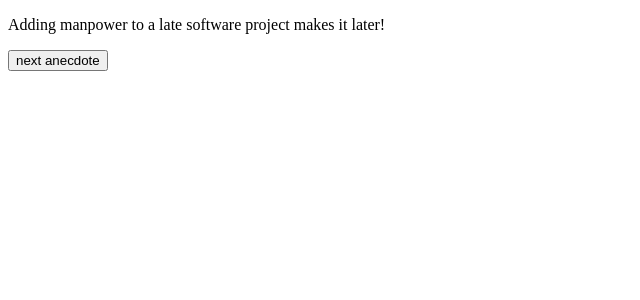
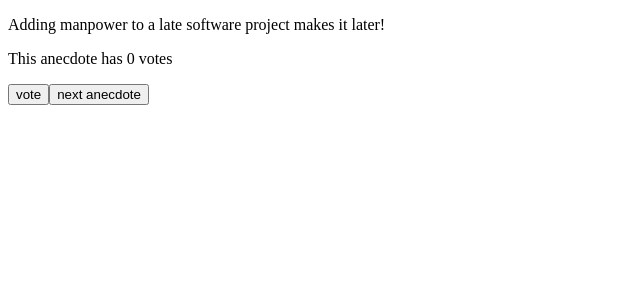
Before and after one commit to daxborde/fullstackopen, a React (Create React App) app in the folder part1/anecdotes/: page / in a window 1280 px wide. Shown: the top 300 px of the page, without its empty margins (0-640 px from the left). Built offline with nearby package versions, Linux system fonts and the light colour scheme.

Commit message:
voting button and display

```diff
--- a/part1/anecdotes/src/App.js
+++ b/part1/anecdotes/src/App.js
@@ -1,4 +1,10 @@
 import React, { useState } from 'react'
+
+const registerVote = (points, setPoints, selected) => {
+  const copy = [...points]
+  copy[selected] += 1
+  setPoints(copy)
+}
 
 const App = () => {
   const anecdotes = [
@@ -13,11 +19,16 @@ const App = () => {
   const random_index = () => Math.floor(Math.random()*anecdotes.length)
 
   const [selected, setSelected] = useState(random_index())
+  const [points, setPoints] = useState(Array(anecdotes.length).fill(0))
 
   return (
     <>
       <p>{anecdotes[selected]}</p>
-      <p><button onClick={() => setSelected(random_index())}>next anecdote</button></p>
+      <p>This anecdote has {points[selected]} vote{points[selected] === 1 ? "" : "s"}</p>
+      <p>
+        <button onClick={() => registerVote(points, setPoints, selected)}>vote</button>
+        <button onClick={() => setSelected(random_index())}>next anecdote</button>
+      </p>
     </>
   )
 }
```
